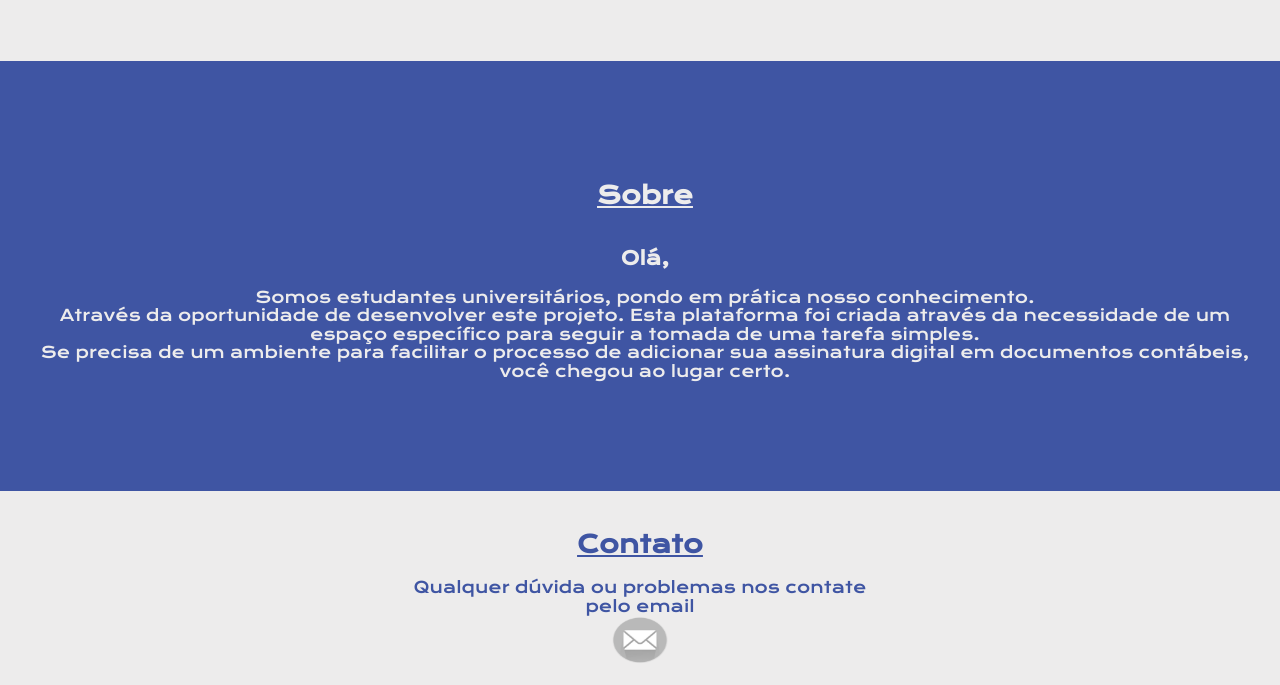
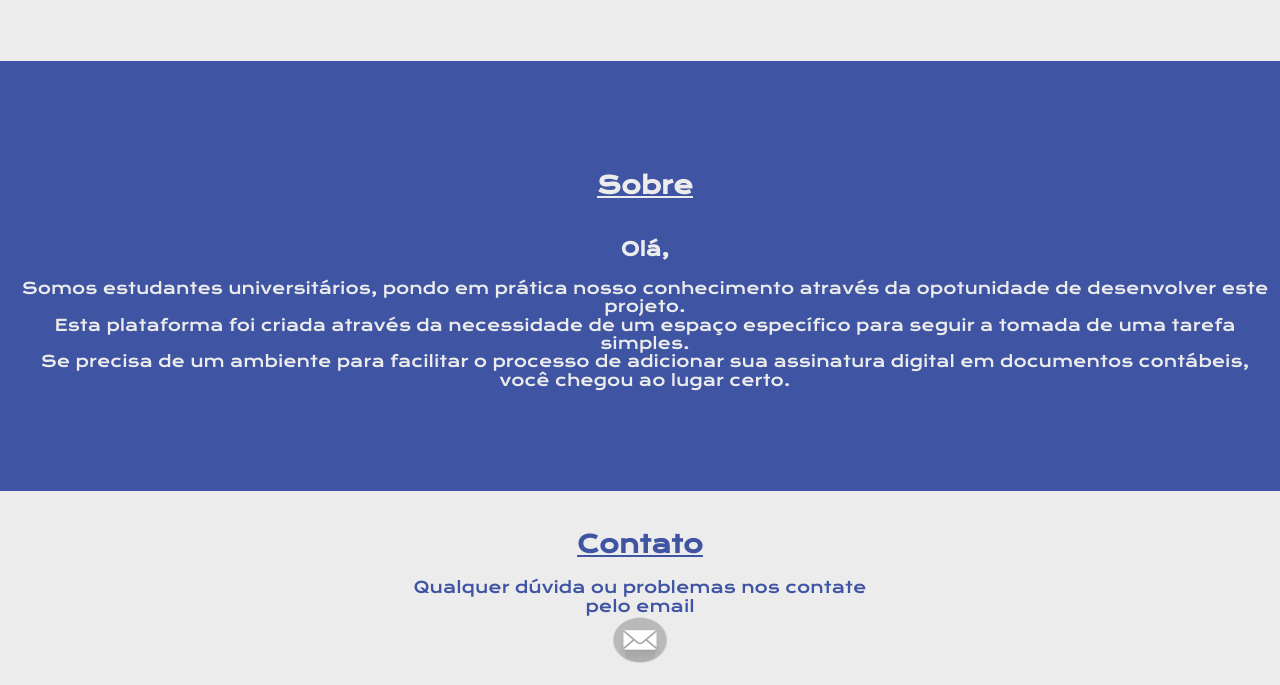
Before and after one commit to ProjetoRM/ProjetoSIMP, a website: page src/public/pages/index.html in a window 1280 px wide. Shown: the part 706-1391 px from the top of the page. Drawn offline with nearby package versions, Linux system fonts and the light colour scheme.

Commit message:
textos atualizados

```diff
--- a/src/public/pages/index.html
+++ b/src/public/pages/index.html
@@ -31,10 +31,9 @@
     <section id="sobre">
         <h2>Sobre</h2>
         <h3>Olá,</h3>
-        <p6>Somos estudantes universitários, pondo em prática nosso conhecimento.
-        </p6>
+        <p6>Somos estudantes universitários, pondo em prática nosso conhecimento através da opotunidade de desenvolver este projeto.</p6>
 
-        <p2>Através da oportunidade de desenvolver este projeto. Esta plataforma foi criada através da necessidade de um espaço específico para seguir a tomada de uma tarefa simples. </p2>
+        <p2>Esta plataforma foi criada através da necessidade de um espaço específico para seguir a tomada de uma tarefa simples. </p2>
 
         <p3>Se precisa de um ambiente para facilitar o processo de adicionar sua assinatura digital em documentos contábeis, você chegou ao lugar certo.</p3>
 
```
Also changed, not shown: src/public/pages/homelogin.html (+2 -3 lines).
